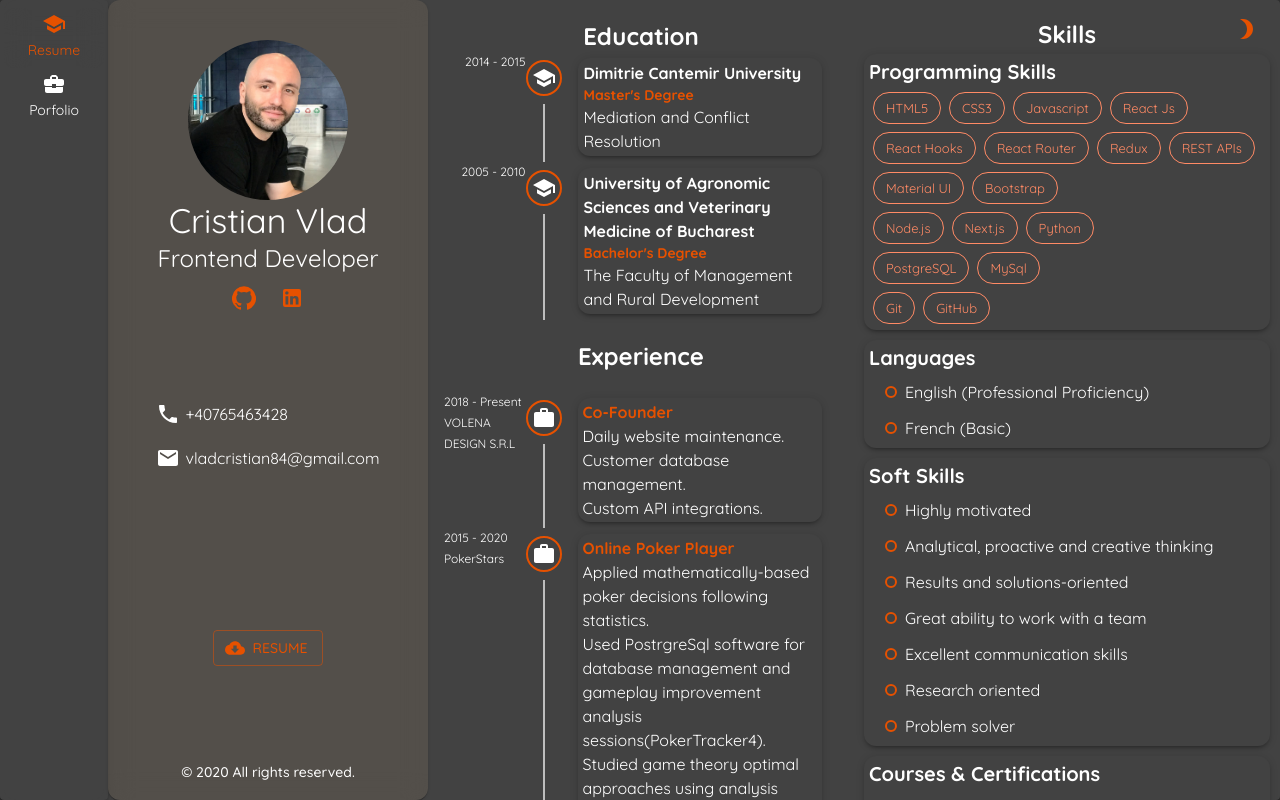
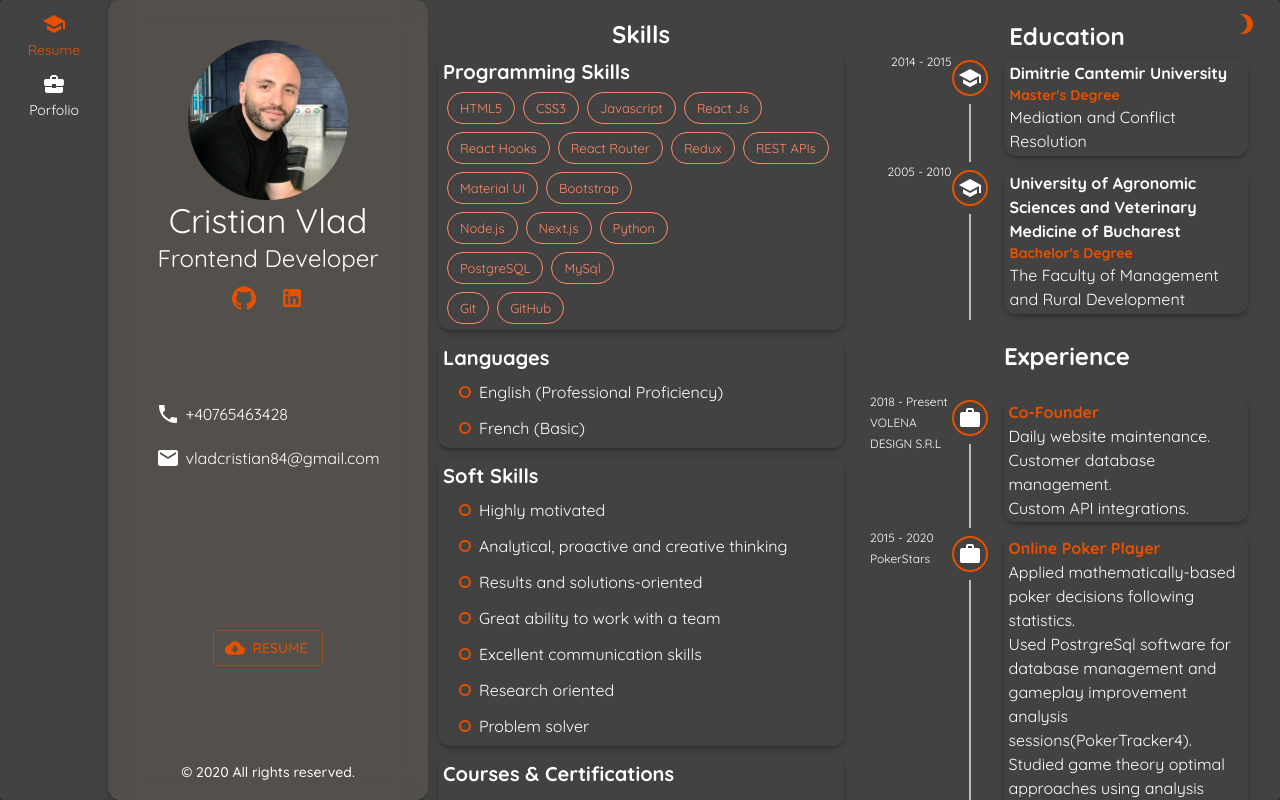
Before and after one commit to melcool99/portfolio-template, a React (Create React App) app: page / in a window 1280 px wide. Built offline with nearby package versions, Linux system fonts and the light colour scheme.

Commit message:
resume layout changes

```diff
--- a/src/App.js
+++ b/src/App.js
@@ -26,7 +26,6 @@ const useStyles = makeStyles((theme) => ({
   },
   switchBtn: {
     position: "fixed",
-    top: "5px",
     right: "10px",
     zIndex: 900,
   },
--- a/src/components/pages/Resume/Resume.js
+++ b/src/components/pages/Resume/Resume.js
@@ -2,15 +2,14 @@ import React from "react";
 import ResumeSkills from "./ResumeSkills";
 import Education from "./Education";
 import { makeStyles } from "@material-ui/core/styles";
-import {Grid } from "@material-ui/core";
+import { Grid } from "@material-ui/core";
 import WorkExperience from "./WorkExperience";
 import { Zoom } from "@material-ui/core";
 
 const useStyles = makeStyles((theme) => ({
   root: {
-    height:'100vh',
-    width: '100%',
-
+    height: "100vh",
+    width: "100%",
   },
 
   paper: {
@@ -25,16 +24,14 @@ const Resume = () => {
   const classes = useStyles();
 
   return (
-
-      <Zoom in  timeout={{enter:500, exit:300}}>
+    <Zoom in timeout={{ enter: 500, exit: 300 }}>
       <Grid container className={classes.root}>
+        <Grid item className={classes.rootItems} md={6} lg={6} sm={6} xs={12}>
+          <ResumeSkills />
+        </Grid>
         <Grid item className={classes.rootItems} md={6} lg={6} sm={6} xs={12}>
           <Education classes={classes.paper} />
           <WorkExperience classes={classes.paper} />
-      </Grid>
-      <Grid item className={classes.rootItems} md={6} lg={6} sm={6} xs={12}>
-
-        <ResumeSkills  />
         </Grid>
       </Grid>
     </Zoom>
```
Lines whose indentation alone changed are shown as unchanged.
